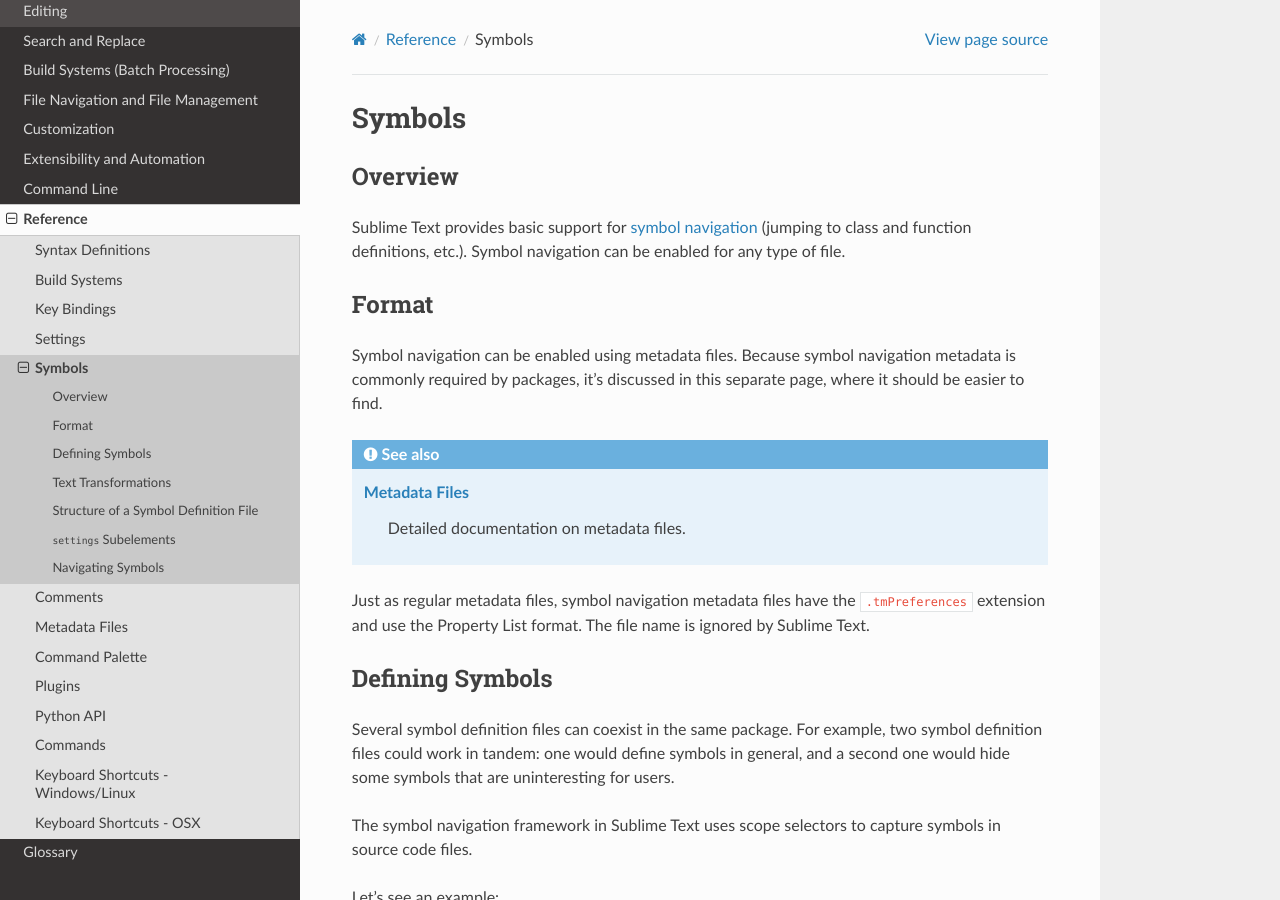
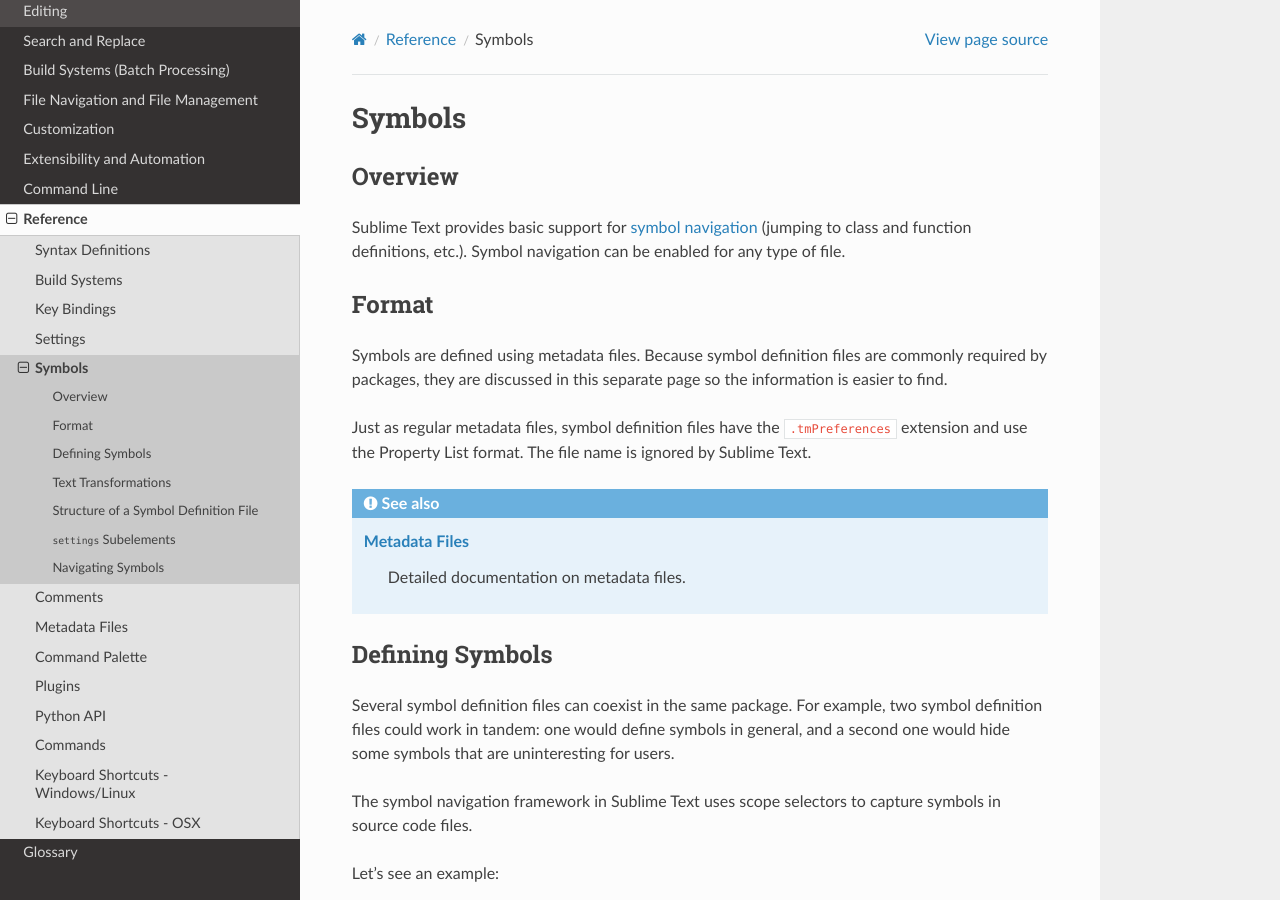
Before and after one commit to guillermooo/sublime-undocs, a Sphinx documentation site: the page built from source/reference/symbols.rst, in a window 1280 px wide and 900 px high. Built offline with Sphinx 7.4.7 and the Read the Docs theme 2.0.0, drawn with Linux system fonts in a browser that asks for light colours.

Commit message:
edit for consistency, change some wordings

```diff
--- a/source/reference/symbols.rst
+++ b/source/reference/symbols.rst
@@ -17,22 +17,22 @@
 Format
 ======
 
-Symbol navigation can be enabled using metadata files.
-Because symbol navigation metadata
-is commonly required by packages,
-it's discussed in this separate page,
-where it should be easier to find.
+Symbols are defined  using metadata files.
+Because symbol definition files
+are commonly required by packages,
+they are discussed in this separate page
+so the information is easier to find.
+
+Just as regular metadata files,
+symbol definition files
+have the ``.tmPreferences`` extension
+and use the Property List format.
+The file name is ignored by Sublime Text.
 
 .. seealso::
 
    :doc:`metadata`
       Detailed documentation on metadata files.
-
-Just as regular metadata files,
-symbol navigation metadata files
-have the ``.tmPreferences`` extension
-and use the Property List format.
-The file name is ignored by Sublime Text.
 
 
 Defining Symbols
```
